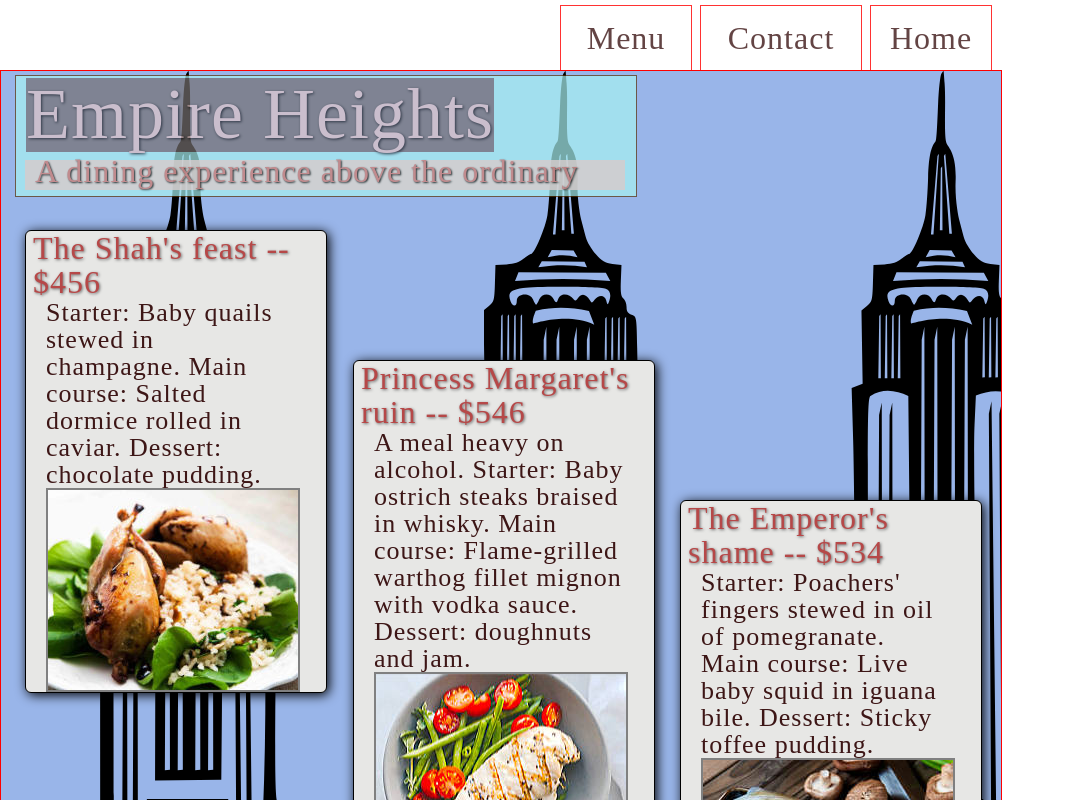
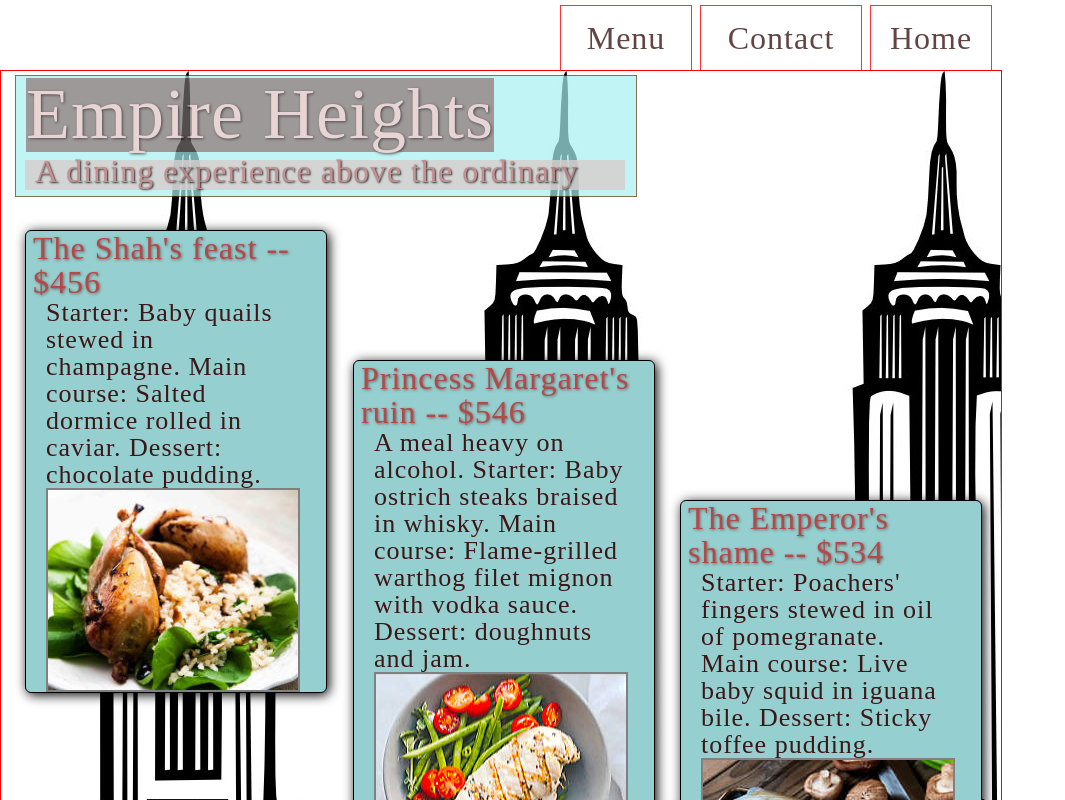
Before and after one commit to emjeepee/restaurant, a website built with webpack: page dist/index.html in a window 1280 px wide. Both pictures are taken after a click on the element "Menu". Shown: the top 800 px of the page, without its empty margins (0-1065 px from the left). Built offline with nearby package versions, Linux system fonts and the light colour scheme.

Commit message:
Final version of the restaurant website

```diff
--- a/package.json
+++ b/package.json
@@ -9,6 +9,8 @@
   "author": "Me",
   "license": "ISC",
   "devDependencies": {
+    "css-loader": "^6.5.1",
+    "style-loader": "^3.3.1",
     "webpack": "^5.64.3",
     "webpack-cli": "^4.9.1"
   }
--- a/src/index.js
+++ b/src/index.js
@@ -2,6 +2,9 @@
 import {makeLandingPageEls} from './landingPage.js'
 import {makeMenuPageEls} from './menuPage.js'
 import {makeContactPageEls} from './contactPage.js'
+import './styles.css'
+import empireState from './images/empireState1.jpg';
+
 
 // The whole of this app's code is in the
 // following init function (or at least
@@ -17,12 +20,26 @@ const init = () => {
     let homeDiv = document.getElementById('homeDiv')
 
     // Now a variable for the hard-coded div (in the html doc)
-    // and give it class "contentDiv":
+    // and give it class "contentDiv". This is the div to which
+    // code will append elements dynamically as the user
+    // clicks on a tab:
     const contentDiv = document.getElementById('content')
     // Give the div a class that sets its size and position
     // so that it's big enough to have appended to it lots
     // of stuff:
     contentDiv.classList.add("contentDiv")
+
+// Now a div for the background. This will contain
+// the image of the Empire State building:
+const backgrDiv = document.createElement("div");
+backgrDiv.classList.add("skyscraperDivClass", "redBorder", "backgroundBlue")
+// Add the Emp St building image:
+const empStImg = new Image();
+empStImg.src = empireState;
+backgrDiv.appendChild(empStImg);
+document.body.appendChild(backgrDiv);
+
+
 
 // Now define the callbacks for the evet listeners
 // for the clicks of the menu, contact and home
--- a/src/menuPage.js
+++ b/src/menuPage.js
@@ -31,6 +31,12 @@
 // 5) Append the menu divs to the
 // content div (which code will pass in)
 
+// First import image files:
+import quail from './images/quail.jpg';
+import ostrich from './images/ostrich.jpg';
+import squid from './images/squid.jpg';
+
+
 function makeMenuPageEls(contentDiv){
 
 // 1)
@@ -46,6 +52,10 @@ shahMenuDiv.appendChild(shahMenuHeadP);
 shahMenuDiv.appendChild(shahMenuBodyP);
 const quailsImageDiv = document.createElement("div");
 quailsImageDiv.classList.add("foodImageDiv", "quail")
+// Add the food image:
+const quailImg = new Image();
+quailImg.src = quail;
+quailsImageDiv.appendChild(quailImg);
 shahMenuDiv.appendChild(quailsImageDiv);
 
 
@@ -57,13 +67,17 @@ margMenuHeadP.classList.add("menuHead")
 margMenuHeadP.innerHTML = "Princess Margaret's ruin -- $546"
 const margMenuBodyP = document.createElement("p");
 margMenuBodyP.classList.add("menuText")
-margMenuBodyP.innerHTML = "A meal heavy on alcohol. Starter: Baby ostrich steaks braised in whisky. Main course: Flame-grilled warthog fillet mignon with vodka sauce. Dessert: doughnuts and jam."
+margMenuBodyP.innerHTML = "A meal heavy on alcohol. Starter: Baby ostrich steaks braised in whisky. Main course: Flame-grilled warthog filet mignon with vodka sauce. Dessert: doughnuts and jam."
 margMenuDiv.appendChild(margMenuHeadP);
 margMenuDiv.appendChild(margMenuBodyP);
 const ostrichImageDiv = document.createElement("div");
 ostrichImageDiv.classList.add("foodImageDiv", "ostrich")
 margMenuDiv.appendChild(ostrichImageDiv);
-
+// Add the food image:
+const ostrichImg = new Image();
+ostrichImg.src = ostrich;
+ostrichImageDiv.appendChild(ostrichImg);
+margMenuDiv.appendChild(ostrichImageDiv);
 
 // 3)
 const empMenuDiv = document.createElement("div");
@@ -79,6 +93,11 @@ empMenuDiv.appendChild(empMenuBodyP);
 const squidImageDiv = document.createElement("div");
 squidImageDiv.classList.add("foodImageDiv", "squid")
 empMenuDiv.appendChild(squidImageDiv);
+// Add the food image:
+const squidImg = new Image();
+squidImg.src = squid;
+squidImageDiv.appendChild(squidImg);
+empMenuDiv.appendChild(squidImageDiv);
 
 // 4)
 contentDiv.innerHTML = ""
--- a/src/styles.css
+++ b/src/styles.css
@@ -13,8 +13,8 @@ This div is common to what shows when the user
 clicks any tab*/
 .skyscraperDivClass{
     /*The url below is relative to the
-    index.html file in drectory dist*/
-    background-image: url("../src/images/empireState1.svg");
+    index.html file in directory dist*/
+    background-image: url("../src/images/empireState1.jpg");
     position: absolute;
     top: 70px;
     left: 0px;
@@ -31,6 +31,8 @@ shown on startup and after clicking the Home tab  */
 for the restaurant name and the <p>
 for the text beneath it*/
 .bigTextDiv{
+    z-index: 5;
+
     position: absolute;
     left: 15px;
     top: 75px;
@@ -71,6 +73,7 @@ padding: 0px;
 
 /* The restaurant subheading div*/
 .smallTextDiv{
+    z-index: 6;
     position: absolute;
     left: 25px;
     top: 160px;
@@ -222,7 +225,7 @@ and width 300px, these characteristics described by a comon class.
 Then there are three classes, one for the position of each menu  */
 
 /* The style characteristics common
-to each menu. Code also uses this
+to each menu div. Code also uses this
 style for the box containing the
 contacts info */
 .menuDiv {
@@ -230,7 +233,7 @@ contacts info */
     border: 1px black double;
     height: fit-content;
     width: 300px;
-    background-color: rgb(231, 231, 229);
+    background-color: rgb(150, 207, 207);
     border-radius: 6px 6px 6px 6px;
     box-shadow: 2px 2px 12px black;
          }
--- a/webpack.config.js
+++ b/webpack.config.js
@@ -8,4 +8,17 @@ module.exports = {
     filename: 'main.js',
     path: path.resolve(__dirname, 'dist'),
   },
+  module: {
+        rules: [
+          {
+            test: /\.css$/i,
+            use: ['style-loader', 'css-loader'],
+          },
+          {
+            test: /\.(png|svg|jpg|jpeg|gif)$/i,
+            type: 'asset/resource',
+          },
+               ],
+          },
+
 };
```
Also changed, not shown: dist/4b3a4619256927e7cea0.jpg (added), dist/5746a99e57ee11be46c6.jpg (added), dist/839845384a9e0c179dbe.jpg (added), dist/9fd613a20c9ffa0257ed.svg (added), dist/e80e61495027489dfbb4.jpg (added), dist/index.html, dist/main.js, src/images/empireState1.jpg (added), 2 other files.
